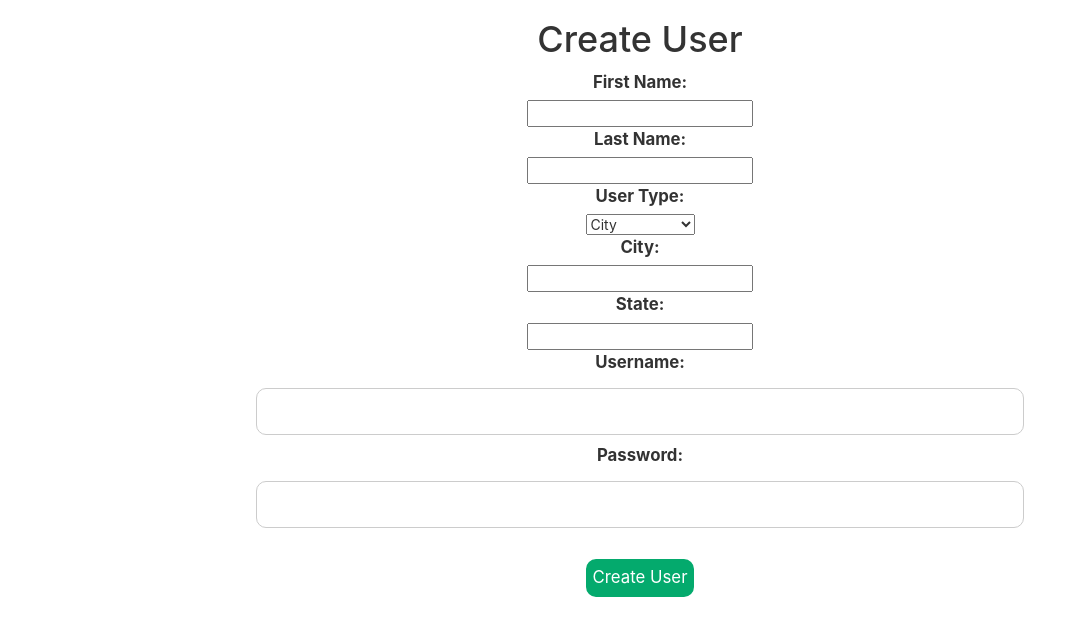
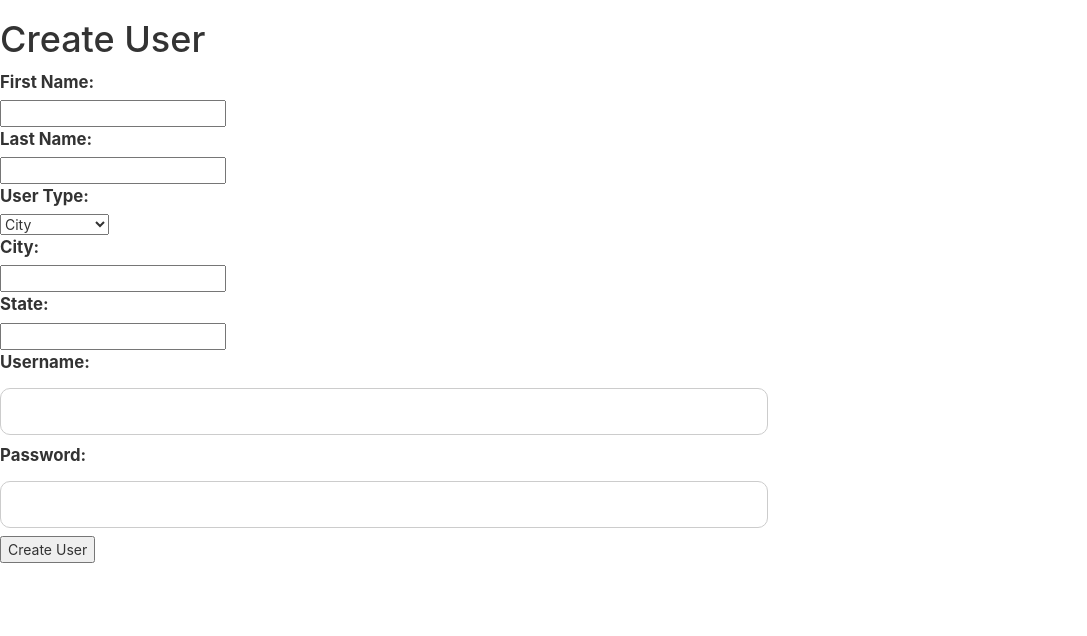
Before and after one commit to MedChest-Development-Group/retail, a Flask app: template app/templates/admin/create_user.html in a window 1280 px wide. Shown: the top 636 px of the page, without its empty margins (0-1087 px from the left). Run offline with Flask 3, Linux system fonts and the light colour scheme; the template is opened without the code that fills it, so the values that code supplies are empty.

Commit message:
admin page design changes

```diff
--- a/app/templates/admin/create_user.html
+++ b/app/templates/admin/create_user.html
@@ -2,8 +2,8 @@
 
 {% block content %}
 <div>
-    <h1 class="center">Create User</h1>
-    <form method="POST" class="user-create-form">
+    <h1>Create User</h1>
+    <form method="POST">
         <label for="first_name">First Name:</label>
         <input type="text" id="first_name" name="first_name" required>
 
@@ -30,7 +30,7 @@
         <label for="password">Password:</label>
         <input type="password" id="password" name="password" required>
         <br>
-        <input class="user-button" id="createUserButton" type="submit" value="Create User">
+        <input id="createUserButton" type="submit" value="Create User">
     </form>
 </div>
 
```
